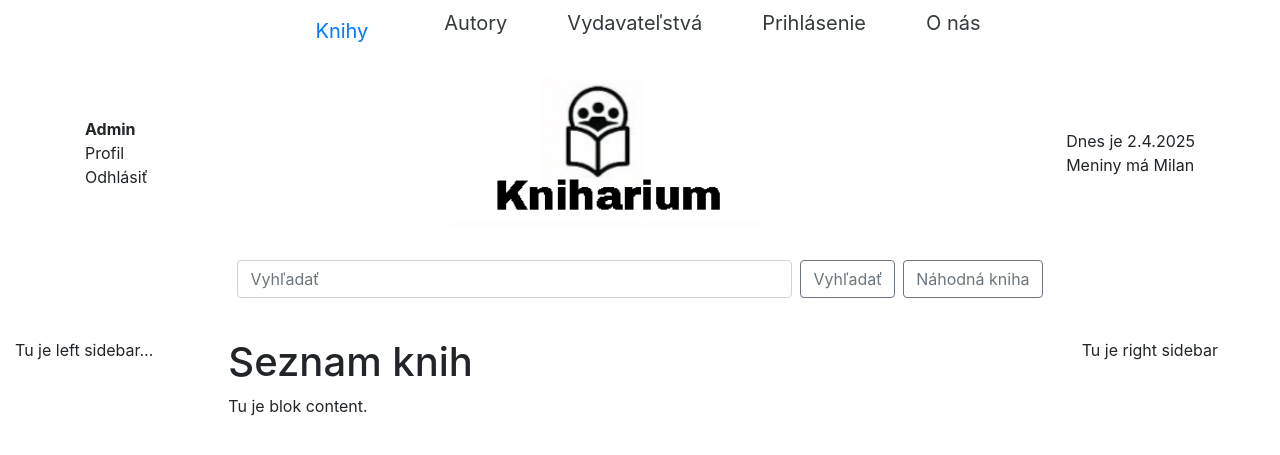
After one commit to Kamo-73/Kniharium, a Django app: page /books/ in a window 1280 px wide. The commit adds this page. Shown: the top 455 px of the page. Run offline with Django 5.2, Linux system fonts and the light colour scheme; data that the repository does not hold is empty; some libraries are stand-ins or nearby versions.

Commit message:
add created templ books

```diff
--- a/kniharium/urls.py
+++ b/kniharium/urls.py
@@ -23,4 +23,5 @@ urlpatterns = [
     path('admin/', admin.site.urls),
 
     path('', home, name='home'),
+    path('books/', BooksListView.as_view(), name='books'),
 ]
--- /dev/null
+++ b/viewer/templates/books.html
@@ -0,0 +1,20 @@
+{% extends "base.html" %}
+
+{% block title %}
+    Seznam knih
+{% endblock %}
+
+{% block left_sidebar %}
+    <p>Tu je left sidebar…</p>
+{% endblock %}
+
+{% block content %}
+    <h1>Seznam knih</h1>
+    <p>Tu je blok content.</p>
+{% endblock %}
+
+{% block right_sidebar %}
+    <p>Tu je right sidebar</p>
+{% endblock %}
+
+{% include "footer.html" %}
--- a/viewer/templates/navbar.html
+++ b/viewer/templates/navbar.html
@@ -2,7 +2,7 @@
 <!-- Horný navigačný pás -->
 <div class="bg-white py-2">
     <div class="container d-flex justify-content-center" style="font-size: 20px; gap: 60px;">
-        <a href="#" class="text-dark text-decoration-none">Knihy</a>
+        <a class="nav-item nav-link active" href="{% url 'books/' %}">Knihy</a>
         <a href="#" class="text-dark text-decoration-none">Autory</a>
         <a href="#" class="text-dark text-decoration-none">Vydavateľstvá</a>
         <a href="#" class="text-dark text-decoration-none">Prihlásenie</a>
--- a/viewer/views.py
+++ b/viewer/views.py
@@ -1,4 +1,15 @@
 from django.shortcuts import render
+from django.views.generic import ListView
+
+from viewer.models import Book
+
 
 def home(request):
     return render(request, 'home.html')
+
+
+class BooksListView(ListView):
+    template_name = 'books.html'
+    model = Book
+    context_object_name = 'books'
+    paginate_by = 10
```
